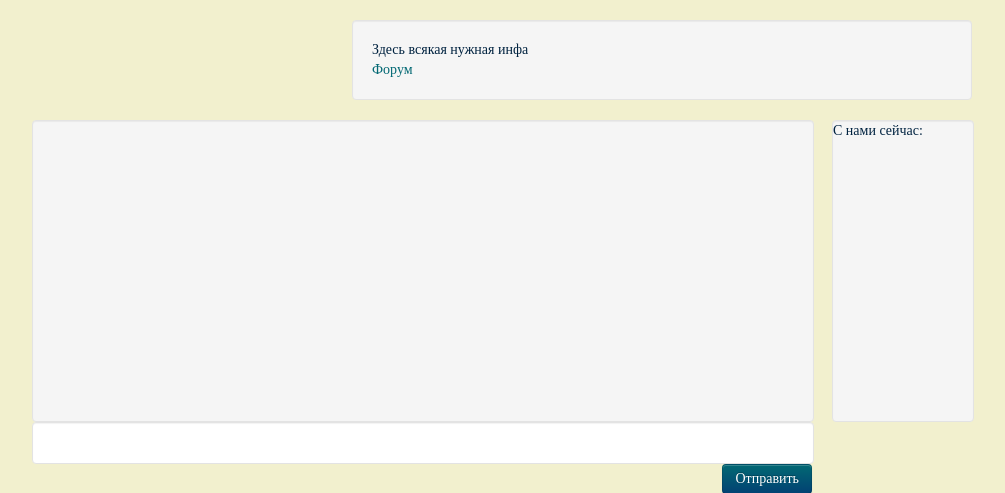
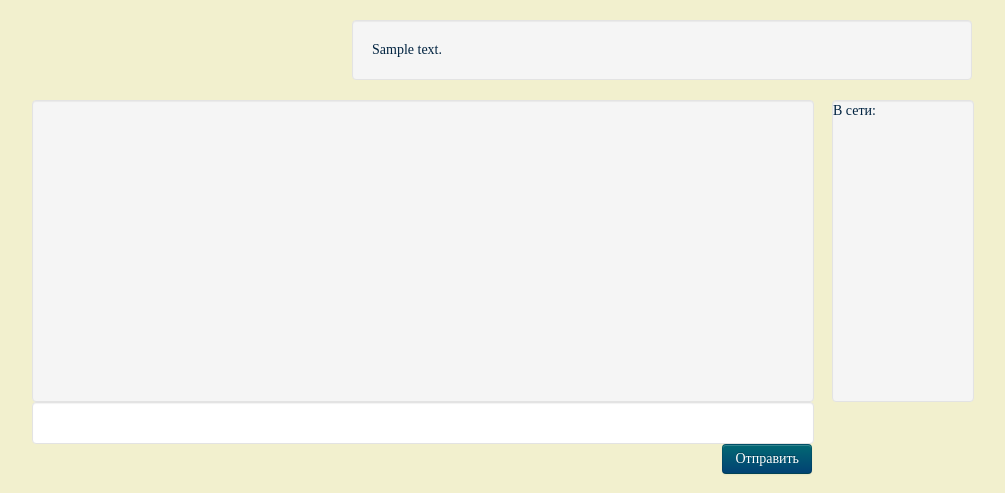
Before and after one commit to kpx13/svp8, a Django app: template templates/home.html in a window 1280 px wide. Shown: the top 493 px of the page, without its empty margins (138-1143 px from the left). Run offline with Django 3.2, Linux system fonts and the light colour scheme; the template is opened without the code that fills it: most values are stand-ins (such as "Sample title", 1, 10 or a date in 2020); parts of the project's set-up code (start-up, migrations or seed data) failed here and were passed over; some libraries are stand-ins or nearby versions; some web fonts are replaced.

Commit message:
home page

```diff
--- a/svp8/views.py
+++ b/svp8/views.py
@@ -28,6 +28,7 @@ def home_page(request):
     c = get_common_context(request)
     c['request_url'] = 'home'
     c['room'] = Room.objects.all()[0]
+    c['content'] = Page.get_page_by_slug('home')['content']
     return render_to_response('home.html', c, context_instance=RequestContext(request))
 
 @login_required
--- a/templates/base.html
+++ b/templates/base.html
@@ -41,7 +41,9 @@
                                 <ul class="dropdown-menu">
                                     <li>
                                         {% for i in info_pages %}
+                                            {% if i.slug != 'home' %}
                                             <a href="/info/{{ i.slug }}/">{{ i.title }}</a>
+                                            {% endif %}
                                         {% endfor %}
                                     </li>
                                 </ul>
--- a/templates/home.html
+++ b/templates/home.html
@@ -34,8 +34,7 @@
 
         <div class='span8'>
             <div class='well'>
-                Здесь всякая нужная инфа<br />
-                <a href='/forum' target='_blank'>Форум</a>
+                {{ content|safe }}
             </div>
         </div>
 
@@ -55,7 +54,7 @@
 
             <div class='span2'>
                 <div id="connectedUsers">
-                    <p id="connectedUsersTitle">С нами сейчас:</p>
+                    <p id="connectedUsersTitle">В сети:</p>
                     <ol id="connectedUsersList">
                     </ol>
                 </div>
```
